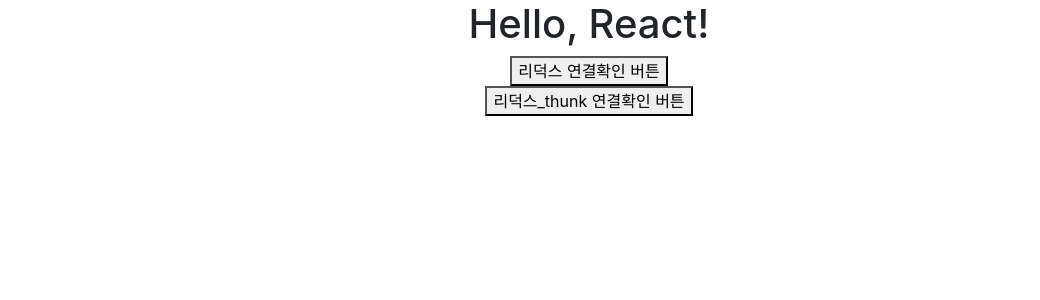
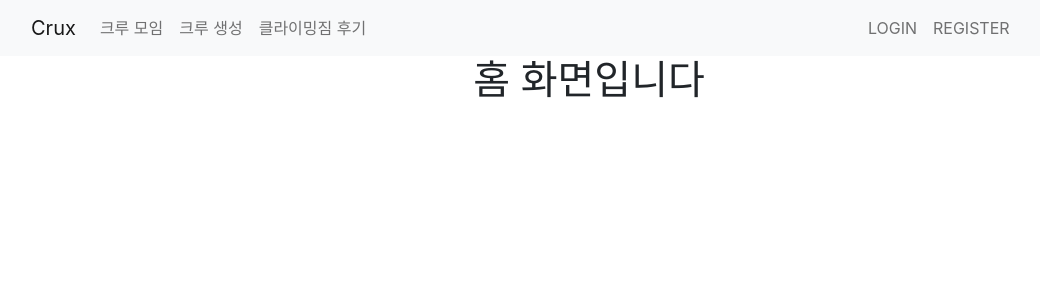
Before and after one commit to hyolimlim/crux_final_project, a React (Create React App) app: page / in a window 1280 px wide. Shown: the top 300 px of the page, without its empty margins (51-1091 px from the left). Built offline with nearby package versions, Linux system fonts and the light colour scheme.

Commit message:
navbar 러프하게 작성 / /login만 연결

```diff
--- a/src/App.js
+++ b/src/App.js
@@ -1,30 +1,37 @@
 import './App.css';
-import { useDispatch, useSelector } from 'react-redux';
-import { reduxPlus, __thunkPrac } from './Redux/modules/testSlice';;
+import { Container, Nav, Navbar } from 'react-bootstrap';
+import { useNavigate } from 'react-router-dom';
+import Router from './Shared/router';
 
 
 function App() {
 
-
-  //리덕스 연결 확인 코드입니다 확인 후 지워주세요!
-  const dispatch = useDispatch()
-
-  const prac = useSelector((state) => state.prac)
-  console.log(prac)
-
+  const navigate = useNavigate()
 
   return (
     <div className="App">
-        <h1>Hello, React!</h1>
 
-        {/* 리덕스 연결 확인 코드입니다 확인 후 지워주세요! */}
-        <div>
-          <button onClick={()=>{dispatch(reduxPlus(1))}}>리덕스 연결확인 버튼</button>
-        </div>
+      {/* Navbar 입니다 App.js 가 커지면 component화 시키면 좋을 것 같습니다*/}
+      <Navbar bg="light" variant="light">
+        <Container>
+          <Navbar.Brand type='button' onClick={()=>{navigate('/')}}>Crux</Navbar.Brand>
+          <Nav className="me-auto">
+              <Nav.Link >크루 모임</Nav.Link>
+              <Nav.Link >크루 생성</Nav.Link>
+              <Nav.Link >클라이밍짐 후기</Nav.Link>
 
-        <div>
-        <button onClick={()=>{dispatch(__thunkPrac(3))}}>리덕스_thunk 연결확인 버튼</button>
-        </div>
+            <span style={{display:'flex', position:'absolute', marginLeft:'60%'}}>
+              <Nav.Link onClick={()=>{navigate('/login')}}>LOGIN</Nav.Link>
+              <Nav.Link >REGISTER</Nav.Link>
+            </span>
+          </Nav>
+        </Container>
+      </Navbar>
+
+      {/* router 연결 */}
+      <Router />
+
+
 
     </div>
   );
--- /dev/null
+++ b/src/Pages/Home/Home.jsx
@@ -0,0 +1,9 @@
+
+const Home = () => {
+    return(
+        <div>
+            <h1>홈 화면입니다</h1>
+        </div>
+    );
+}
+export default Home;
--- /dev/null
+++ b/src/Pages/Login/Login.jsx
@@ -0,0 +1,9 @@
+
+const Login = () => {
+    return(
+        <div>
+            <h1>로그인 화면입니다</h1>
+        </div>
+    );
+}
+export default Login;
--- a/src/Shared/router.jsx
+++ b/src/Shared/router.jsx
@@ -0,0 +1,15 @@
+import { Route, Routes } from "react-router-dom";
+import Home from "../Pages/Home/Home";
+import Login from "../Pages/Login/Login";
+
+const Router = () => {
+    return (
+        <Routes>
+            <Route path="/" element={<Home />} />
+            <Route path="/login" element={<Login />} />
+
+        </Routes>
+    );
+}
+
+export default Router;
```
Also changed, not shown: src/index.js (+3 -5 lines).
